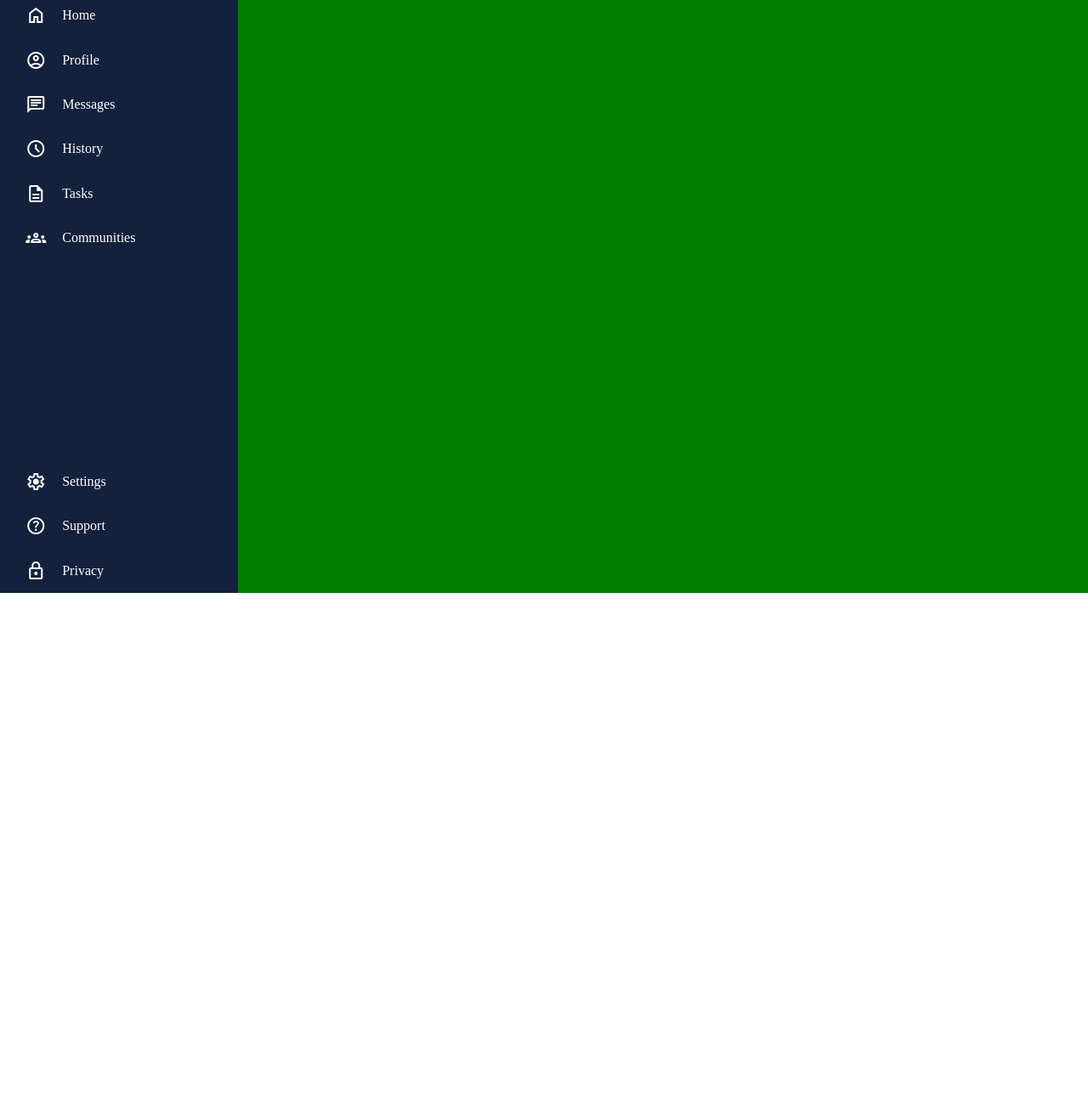
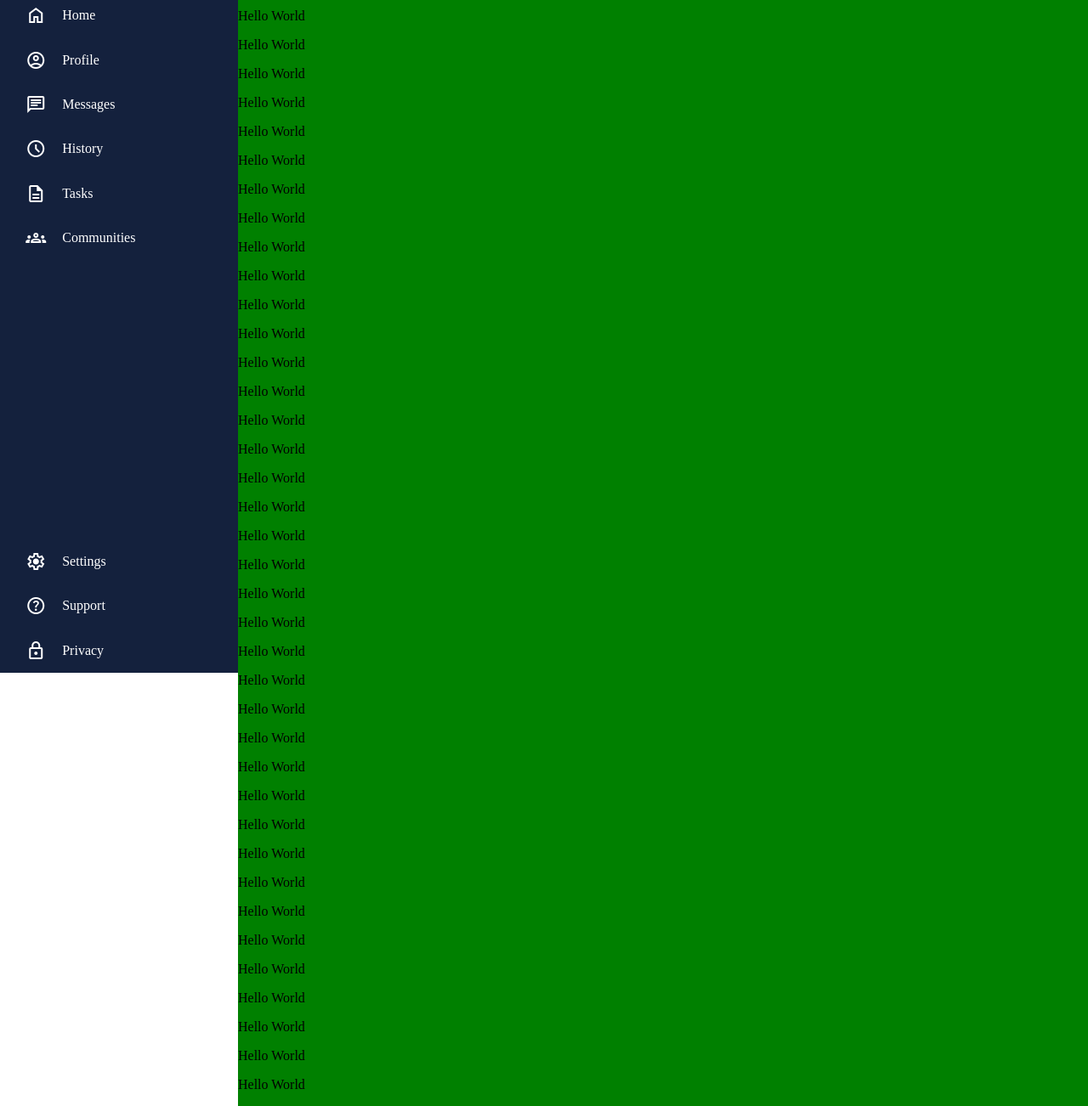
Before and after one commit to ianthomCO/odin-admin-dashboard, a plain HTML site: page index.html in a window 1280 px wide. Shown: the part 102-1404 px from the top of the page at 85% size. Before the commit the page ends 800 px from the top, so only its background shows below. Drawn offline with nearby package versions, Linux system fonts and the light colour scheme.

Commit message:
Sidebar resizing

```diff
--- a/css/style.css
+++ b/css/style.css
@@ -2,8 +2,9 @@ body{
     display:grid;
     grid-template-columns: clamp(225px,25%,280px) 1fr;
     grid-template-rows: auto 1fr;
-    height:100vh;
+    height:100%;
     margin:0;
+    position:relative;
 }
 
 .header{
@@ -19,6 +20,11 @@ body{
     flex-direction: column;
     position:relative;
     user-select:none;
+    height:100vh;
+    min-height:max-content;
+    position: -webkit-sticky;
+    position:sticky;
+    top:0px;
 }
 
 .content{
@@ -83,14 +89,31 @@ body{
     font-size: 1.5rem !important;
 }
 
+@media screen and (max-height:565px) {
+    .sidebar{
+        position:relative;
+        height:100%;
+    }
+
+    .nav{
+        justify-content: flex-start;
+    }
+
+}
+
+@media screen and (max-width:650px) and (max-height:565px) {
+    .sidebar{
+        position:absolute !important;
+    }
+}
+
 @media screen and (max-width:650px) {
     .sidebar{
         z-index:2;
         width:225px;
-        height:100%;
         position:fixed;
         transform: translateX(-225px);
-        transition: all 0.4s ease-out;
+        transition: transform 0.4s ease-out;
     }
 
     body{
--- a/index.html
+++ b/index.html
@@ -63,7 +63,44 @@
         </div>
     </aside>
     <main class="content">
-
+        <p>Hello World</p>
+        <p>Hello World</p>
+        <p>Hello World</p>
+        <p>Hello World</p>
+        <p>Hello World</p>
+        <p>Hello World</p>
+        <p>Hello World</p>
+        <p>Hello World</p>
+        <p>Hello World</p>
+        <p>Hello World</p>
+        <p>Hello World</p>
+        <p>Hello World</p>
+        <p>Hello World</p>
+        <p>Hello World</p>
+        <p>Hello World</p>
+        <p>Hello World</p>
+        <p>Hello World</p>
+        <p>Hello World</p>
+        <p>Hello World</p>
+        <p>Hello World</p>
+        <p>Hello World</p>
+        <p>Hello World</p>
+        <p>Hello World</p>
+        <p>Hello World</p>
+        <p>Hello World</p>
+        <p>Hello World</p>
+        <p>Hello World</p>
+        <p>Hello World</p>
+        <p>Hello World</p>
+        <p>Hello World</p>
+        <p>Hello World</p>
+        <p>Hello World</p>
+        <p>Hello World</p>
+        <p>Hello World</p>
+        <p>Hello World</p>
+        <p>Hello World</p>
+        <p>Hello World</p>
+        <p>Hello World</p>
     </main>
     <script src="./js/index.js"></script>
 </body>
```
